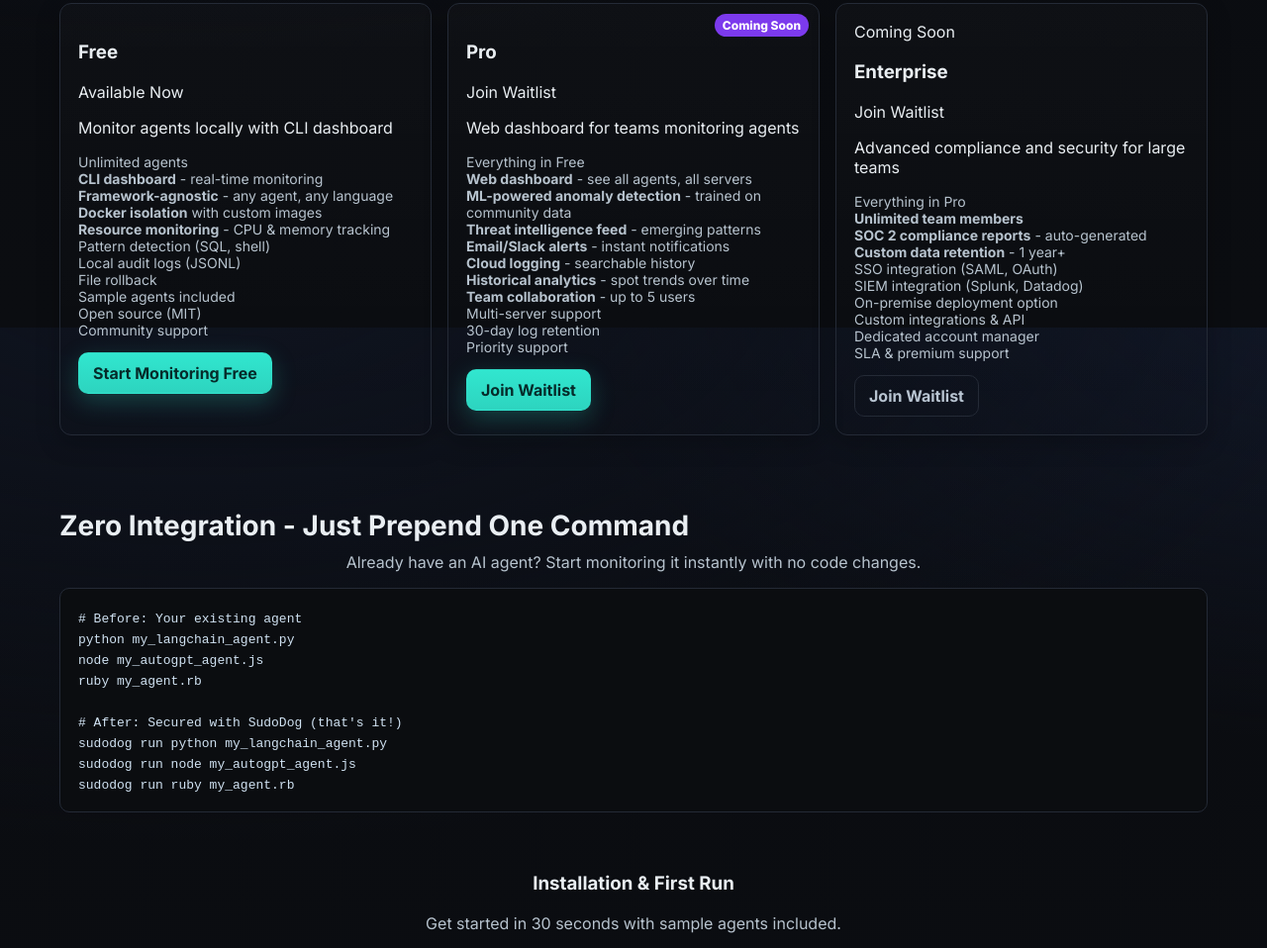
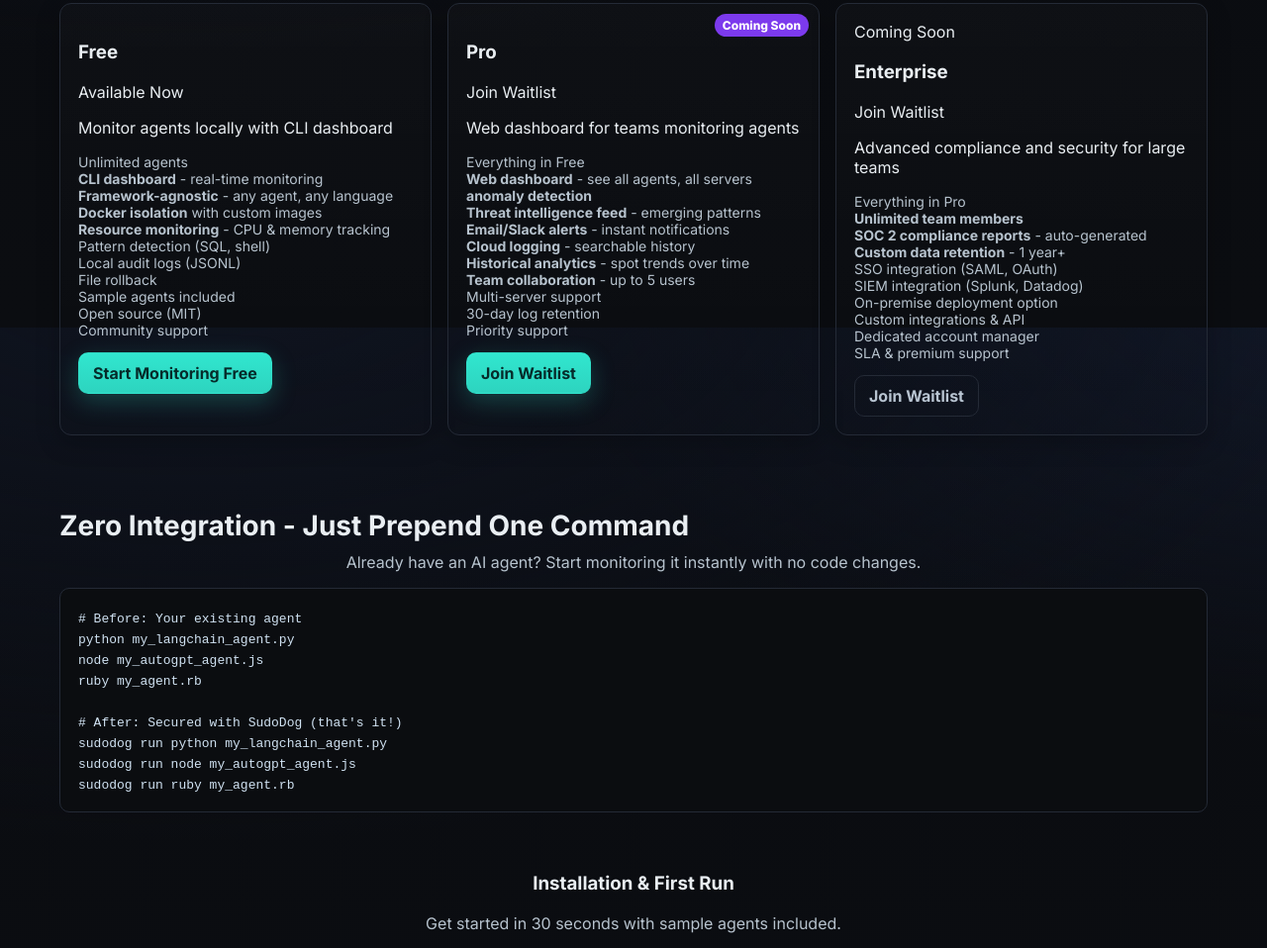
Before and after one commit to SudoDog-official/SudoDog, a plain HTML site: page index.html in a window 1280 px wide. Shown: the part 2069-3027 px from the top of the page at 99% size. Drawn offline with Linux system fonts and the light colour scheme.

Commit message:
Update index.html

```diff
--- a/index.html
+++ b/index.html
@@ -184,7 +184,7 @@
           <ul>
             <li>Everything in Free</li>
             <li><strong>Web dashboard</strong> - see all agents, all servers</li>
-            <li><strong>ML-powered anomaly detection</strong> - trained on community data</li>
+            <li><strong>anomaly detection</strong></li>
             <li><strong>Threat intelligence feed</strong> - emerging patterns</li>
             <li><strong>Email/Slack alerts</strong> - instant notifications</li>
             <li><strong>Cloud logging</strong> - searchable history</li>
```
